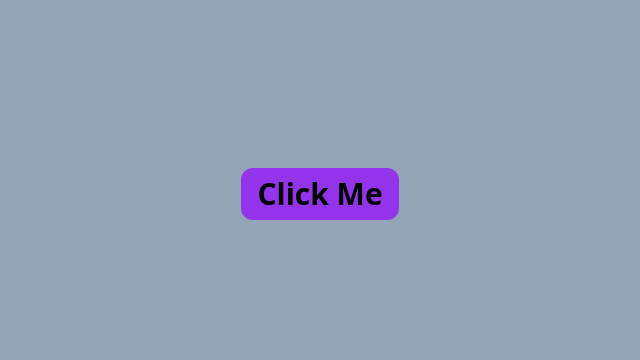
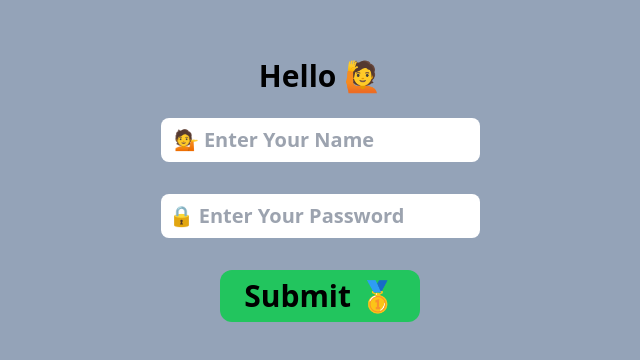
Before and after one commit to iamfutureflash/create-react-tailwind, a React (Create React App) app: page / in a window 1280 px wide. Shown: the part 206-566 px from the top of the page, without its empty margins (320-960 px from the left). Built offline with nearby package versions, Linux system fonts and the light colour scheme.

Commit message:
added Form.jsx

```diff
--- a/package.json
+++ b/package.json
@@ -38,8 +38,6 @@
   "devDependencies": {
     "autoprefixer": "^10.4.13",
     "postcss": "^8.4.18",
-    "prettier": "^2.7.1",
-    "prettier-plugin-tailwindcss": "^0.1.13",
     "tailwindcss": "^3.2.2"
   }
 }
--- a/src/App.js
+++ b/src/App.js
@@ -1,8 +1,8 @@
 import React from 'react';
-import ChangeBgOnClick from './onClickChangeBg/ChangeBgOnClick';
-const App = () =>{
-return(
-<ChangeBgOnClick/>
-);
+import LoginForm from './loginForm/LoginForm';
+const App = () => {
+    return (
+        <LoginForm />
+    );
 }
 export default App;
--- /dev/null
+++ b/src/Forms/Form.jsx
@@ -0,0 +1,29 @@
+import React, { useState } from "react";
+
+let name = "hi";
+const Form = () => {
+    const [name, setName] = useState("");
+    const [Password, setPassword] = useState("");
+    const [Fullname, setFullName] = useState("");
+    function SaveData(e) {
+        e.preventDefault();
+        setFullName(name + " " + Password);
+    }
+    function saveName(e) {
+        setName(e.target.value);
+    }
+    function savePassword(e) {
+        setPassword(e.target.value);
+    }
+    return (
+        <div  >
+            <form onSubmit={SaveData} className="bg-slate-400 flex flex-col justify-center items-center px-4 py-4 w-screen h-screen font-extrabold">
+                <h1 className="text-3xl py-2">Hello 🙋 {Fullname}</h1>
+                <input onChange={saveName} className="text-xl my-4 rounded-lg py-2 px-2 hover:bg-green-400" type="text" placeholder=" 💁 Enter Your Name" />
+                <input onChange={savePassword} className="text-xl my-4 rounded-lg py-2 px-2 hover:bg-green-400" type="password" placeholder="🔒 Enter Your Password" />
+                <button type="submit" className="text-3xl my-4 bg-green-500 px-6 py-2 rounded-xl"> Submit 🥇</button>
+            </form>
+        </div>
+    );
+}
+export default Form;
--- /dev/null
+++ b/src/loginForm/LoginForm.jsx
@@ -0,0 +1,29 @@
+import React, { useState } from "react";
+
+let name = "hi";
+const Form = () => {
+    const [name, setName] = useState("");
+    const [Password, setPassword] = useState("");
+    const [Fullname, setFullName] = useState("");
+    function SaveData(e) {
+        e.preventDefault();
+        setFullName(name + " " + Password);
+    }
+    function saveName(e) {
+        setName(e.target.value);
+    }
+    function savePassword(e) {
+        setPassword(e.target.value);
+    }
+    return (
+        <div  >
+            <form onSubmit={SaveData} className="bg-slate-400 flex flex-col justify-center items-center px-4 py-4 w-screen h-screen font-extrabold">
+                <h1 className="text-3xl py-2">Hello 🙋 {Fullname}</h1>
+                <input onChange={saveName} className="text-xl my-4 rounded-lg py-2 px-2 hover:bg-green-400" type="text" placeholder=" 💁 Enter Your Name" />
+                <input onChange={savePassword} className="text-xl my-4 rounded-lg py-2 px-2 hover:bg-green-400" type="password" placeholder="🔒 Enter Your Password" />
+                <button type="submit" className="text-3xl my-4 bg-green-500 px-6 py-2 rounded-xl"> Submit 🥇</button>
+            </form>
+        </div>
+    );
+}
+export default Form;
```
Also changed, not shown: 1 other file (tests, documents, lock files or other folders).
